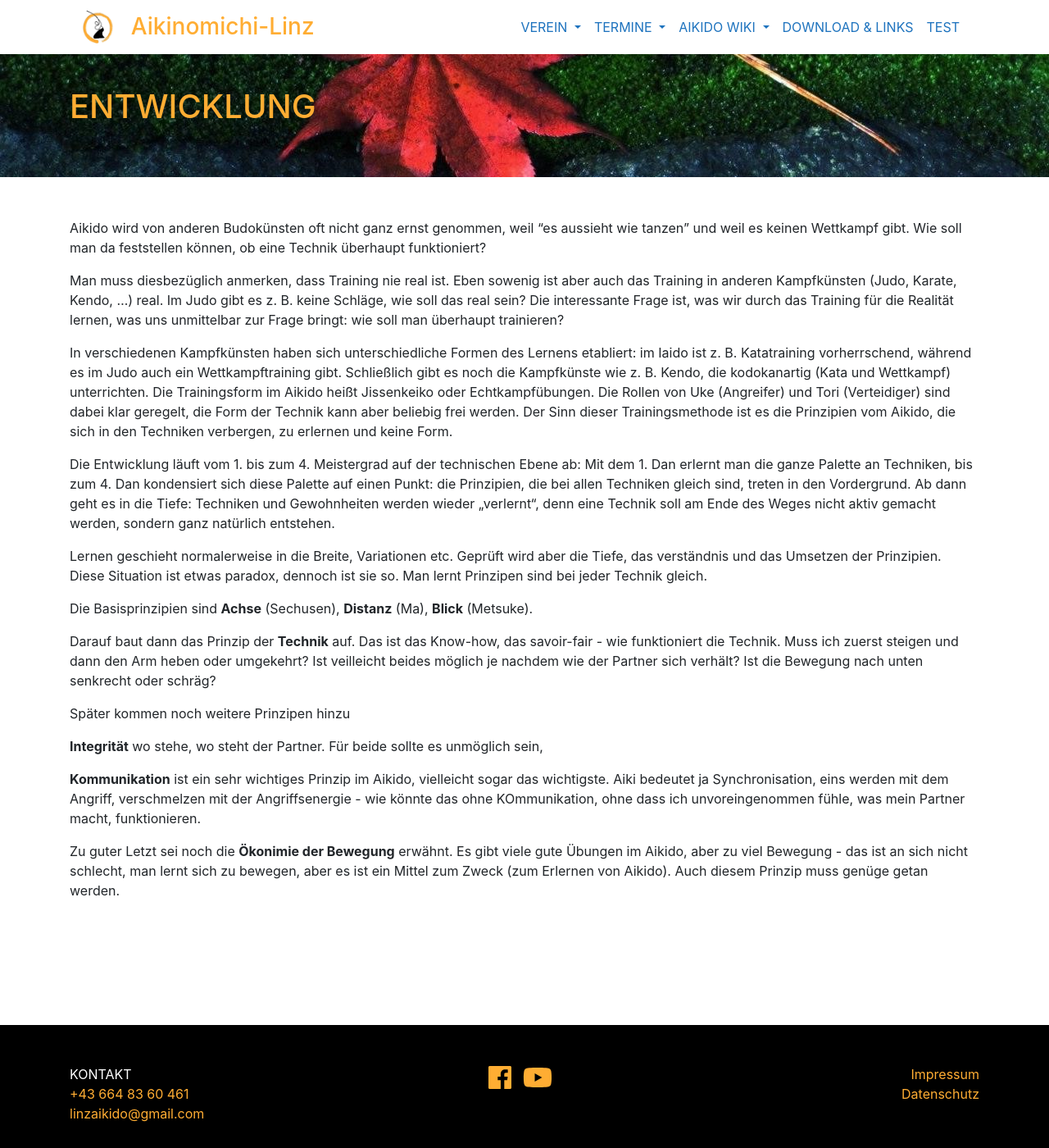
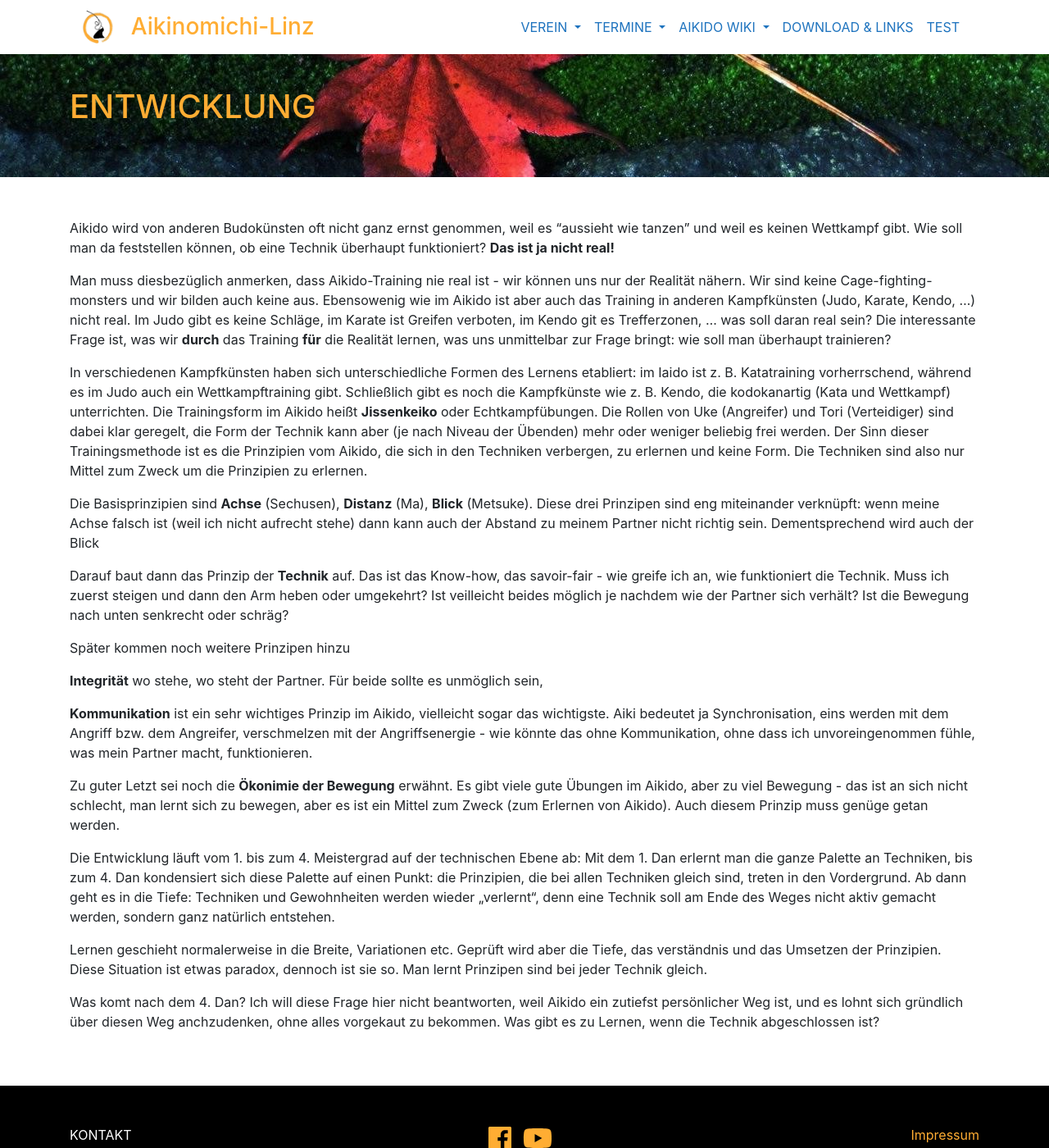
Before and after one commit to TWachs/aikinomichi-linz, a Jekyll site: the page built from prinzipien.md, in a window 1280 px wide and 1400 px high. Shown: the whole window at 82% size. Built offline with Jekyll 4.4.1, drawn with Linux system fonts in a browser that asks for light colours; nearby versions of some CDN libraries.

Commit message:
Update prinzipien.md
Weitergearbeitet

```diff
--- a/prinzipien.md
+++ b/prinzipien.md
@@ -6,12 +6,28 @@ title: Entwicklung
 
 <div class="container block" markdown="1">
 
-Aikido wird von anderen Budokünsten oft nicht ganz ernst genommen, weil “es aussieht wie tanzen” und weil es keinen Wettkampf gibt. Wie soll man da feststellen können, ob eine Technik überhaupt funktioniert?
+Aikido wird von anderen Budokünsten oft nicht ganz ernst genommen, weil es "aussieht wie tanzen" und weil es keinen Wettkampf gibt. Wie soll man da feststellen können, ob eine Technik überhaupt funktioniert? **Das ist ja nicht real!**
 
-Man muss diesbezüglich anmerken, dass Training nie real ist. Eben sowenig ist aber auch das Training in anderen Kampfkünsten (Judo, Karate, Kendo, …) real. Im Judo gibt es z. B. keine Schläge, wie soll das real sein? Die interessante Frage ist, was wir durch das Training für die Realität lernen, was uns unmittelbar zur Frage bringt: wie soll man überhaupt trainieren?
+Man muss diesbezüglich anmerken, dass Aikido-Training nie real ist - wir können uns nur der Realität nähern. Wir sind keine Cage-fighting-monsters und wir bilden auch keine aus. Ebensowenig wie im Aikido ist aber auch das Training in anderen Kampfkünsten (Judo, Karate, Kendo, …) nicht real. Im Judo gibt es keine Schläge, im Karate ist Greifen verboten, im Kendo git es Trefferzonen, ... was soll daran real sein? Die interessante Frage ist, was wir **durch** das Training **für** die Realität lernen, was uns unmittelbar zur Frage bringt: wie soll man überhaupt trainieren?
 
-In verschiedenen Kampfkünsten haben sich unterschiedliche Formen des Lernens etabliert: im Iaido ist z. B. Katatraining vorherrschend, während es im Judo auch ein Wettkampftraining gibt. Schließlich gibt es noch die Kampfkünste wie z. B. Kendo, die kodokanartig (Kata und Wettkampf) unterrichten. Die Trainingsform im Aikido heißt Jissenkeiko oder Echtkampfübungen. Die Rollen von Uke (Angreifer) und Tori (Verteidiger) sind dabei klar geregelt, die Form der Technik kann aber beliebig frei werden. Der Sinn dieser Trainingsmethode ist es die Prinzipien vom Aikido, die sich in den Techniken verbergen, zu erlernen und keine Form.
+In verschiedenen Kampfkünsten haben sich unterschiedliche Formen des Lernens etabliert: im Iaido ist z. B. Katatraining vorherrschend, während es im Judo auch ein Wettkampftraining gibt. Schließlich gibt es noch die Kampfkünste wie z. B. Kendo, die kodokanartig (Kata und Wettkampf) unterrichten. Die Trainingsform im Aikido heißt **Jissenkeiko** oder Echtkampfübungen. Die Rollen von Uke (Angreifer) und Tori (Verteidiger) sind dabei klar geregelt, die Form der Technik kann aber (je nach Niveau der Übenden) mehr oder weniger beliebig frei werden. Der Sinn dieser Trainingsmethode ist es die Prinzipien vom Aikido, die sich in den Techniken verbergen, zu erlernen und keine Form. Die Techniken sind also nur Mittel zum Zweck um die Prinzipien zu erlernen.
 
+Die Basisprinzipien sind **Achse** (Sechusen), **Distanz** (Ma), **Blick** (Metsuke). Diese drei Prinzipen sind eng miteinander verknüpft: wenn meine Achse falsch ist (weil ich nicht aufrecht stehe) dann kann auch der Abstand zu meinem Partner nicht richtig sein. Dementsprechend wird auch der Blick
+
+
+
+
+
+
+Darauf baut dann das Prinzip der **Technik** auf. Das ist das Know-how, das savoir-fair - wie greife ich an, wie funktioniert die Technik. Muss ich zuerst steigen und dann den Arm heben oder umgekehrt? Ist veilleicht beides möglich je nachdem wie der Partner sich verhält? Ist die Bewegung nach unten senkrecht oder schräg?
+
+Später kommen noch weitere Prinzipen hinzu
+
+**Integrität** wo stehe, wo steht der Partner. Für beide sollte es unmöglich sein,
+
+**Kommunikation** ist ein sehr wichtiges Prinzip im Aikido, vielleicht sogar das wichtigste. Aiki bedeutet ja Synchronisation, eins werden mit dem Angriff bzw. dem Angreifer, verschmelzen mit der Angriffsenergie - wie könnte das ohne Kommunikation, ohne dass ich unvoreingenommen fühle, was mein Partner macht, funktionieren.
+
+Zu guter Letzt sei noch die **Ökonimie der Bewegung** erwähnt. Es gibt viele gute Übungen im Aikido, aber zu viel Bewegung - das ist an sich nicht schlecht, man lernt sich zu bewegen, aber es ist ein Mittel zum Zweck (zum Erlernen von Aikido). Auch diesem Prinzip muss genüge getan werden.
 
 Die Entwicklung läuft vom 1. bis zum 4. Meistergrad auf der technischen Ebene ab: Mit dem 1. Dan erlernt man die ganze Palette an Techniken, bis zum 4. Dan kondensiert sich diese Palette auf einen Punkt: die Prinzipien, die bei allen Techniken gleich sind, treten in den Vordergrund. Ab dann geht es in die Tiefe: Techniken und Gewohnheiten werden wieder „verlernt“, denn eine Technik soll am Ende des Weges nicht aktiv gemacht werden, sondern ganz natürlich entstehen.
 
@@ -19,20 +35,6 @@ Lernen geschieht normalerweise in die Breite, Variationen etc. Geprüft wird abe
 Man lernt
 Prinzipen sind bei jeder Technik gleich.
 
-Die Basisprinzipien sind **Achse** (Sechusen), **Distanz** (Ma), **Blick** (Metsuke).
-
-
-
-Darauf baut dann das Prinzip der **Technik** auf. Das ist das Know-how, das savoir-fair - wie funktioniert die Technik. Muss ich zuerst steigen und dann den Arm heben oder umgekehrt? Ist veilleicht beides möglich je nachdem wie der Partner sich verhält? Ist die Bewegung nach unten senkrecht oder schräg?
-
-Später kommen noch weitere Prinzipen hinzu
-
-**Integrität** wo stehe, wo steht der Partner. Für beide sollte es unmöglich sein,
-
-**Kommunikation** ist ein sehr wichtiges Prinzip im Aikido, vielleicht sogar das wichtigste. Aiki bedeutet ja Synchronisation, eins werden mit dem Angriff, verschmelzen mit der Angriffsenergie - wie könnte das ohne KOmmunikation, ohne dass ich unvoreingenommen fühle, was mein Partner macht, funktionieren.
-
-Zu guter Letzt sei noch die **Ökonimie der Bewegung** erwähnt. Es gibt viele gute Übungen im Aikido, aber zu viel Bewegung - das ist an sich nicht schlecht, man lernt sich zu bewegen, aber es ist ein Mittel zum Zweck (zum Erlernen von Aikido). Auch diesem Prinzip muss genüge getan werden.
-
-
+Was komt nach dem 4. Dan? Ich will diese Frage hier nicht beantworten, weil Aikido ein zutiefst persönlicher Weg ist, und es lohnt sich gründlich über diesen Weg anchzudenken, ohne alles vorgekaut zu bekommen. Was gibt es zu Lernen, wenn die Technik abgeschlossen ist?
 
 </div>
```
